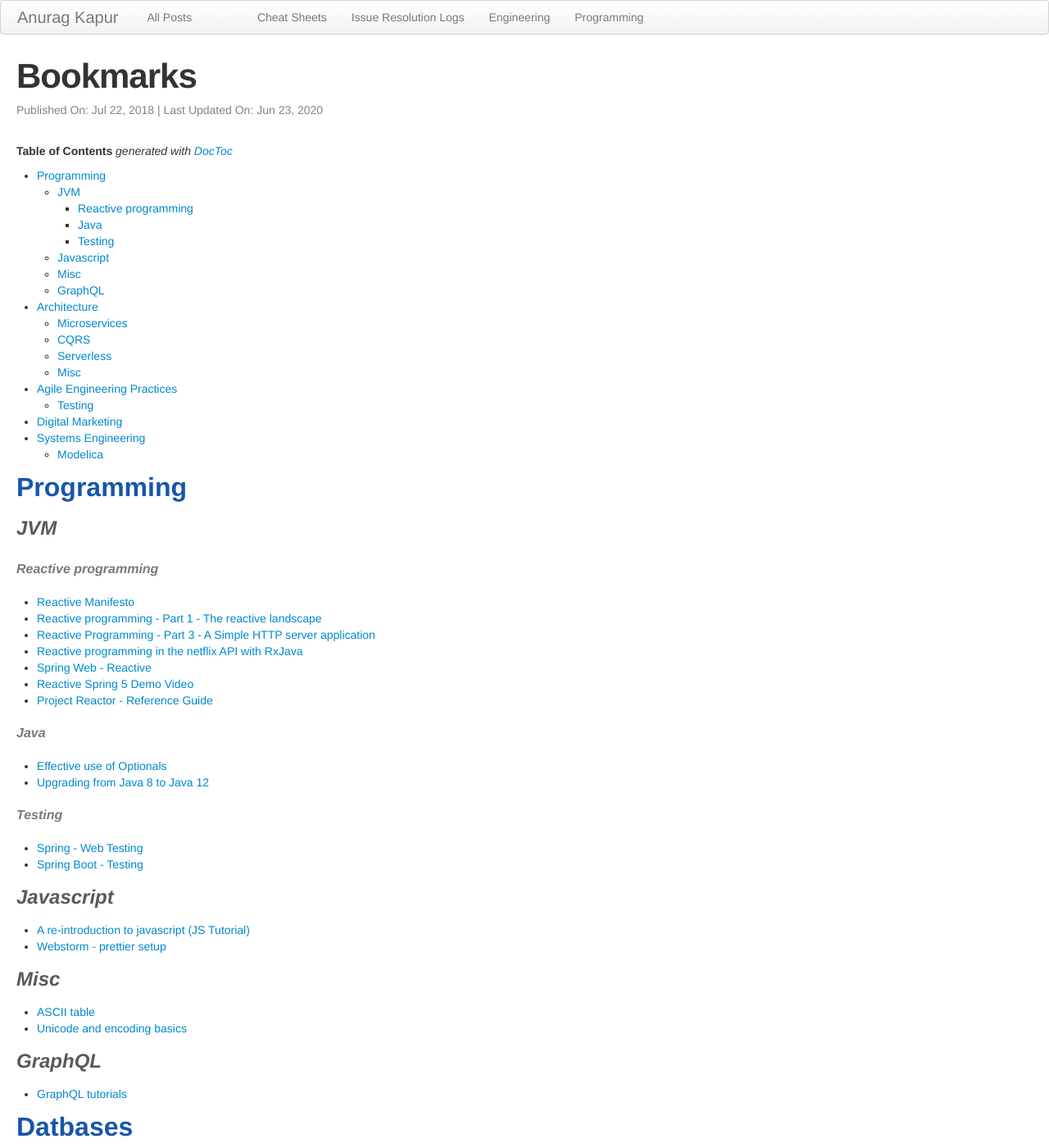
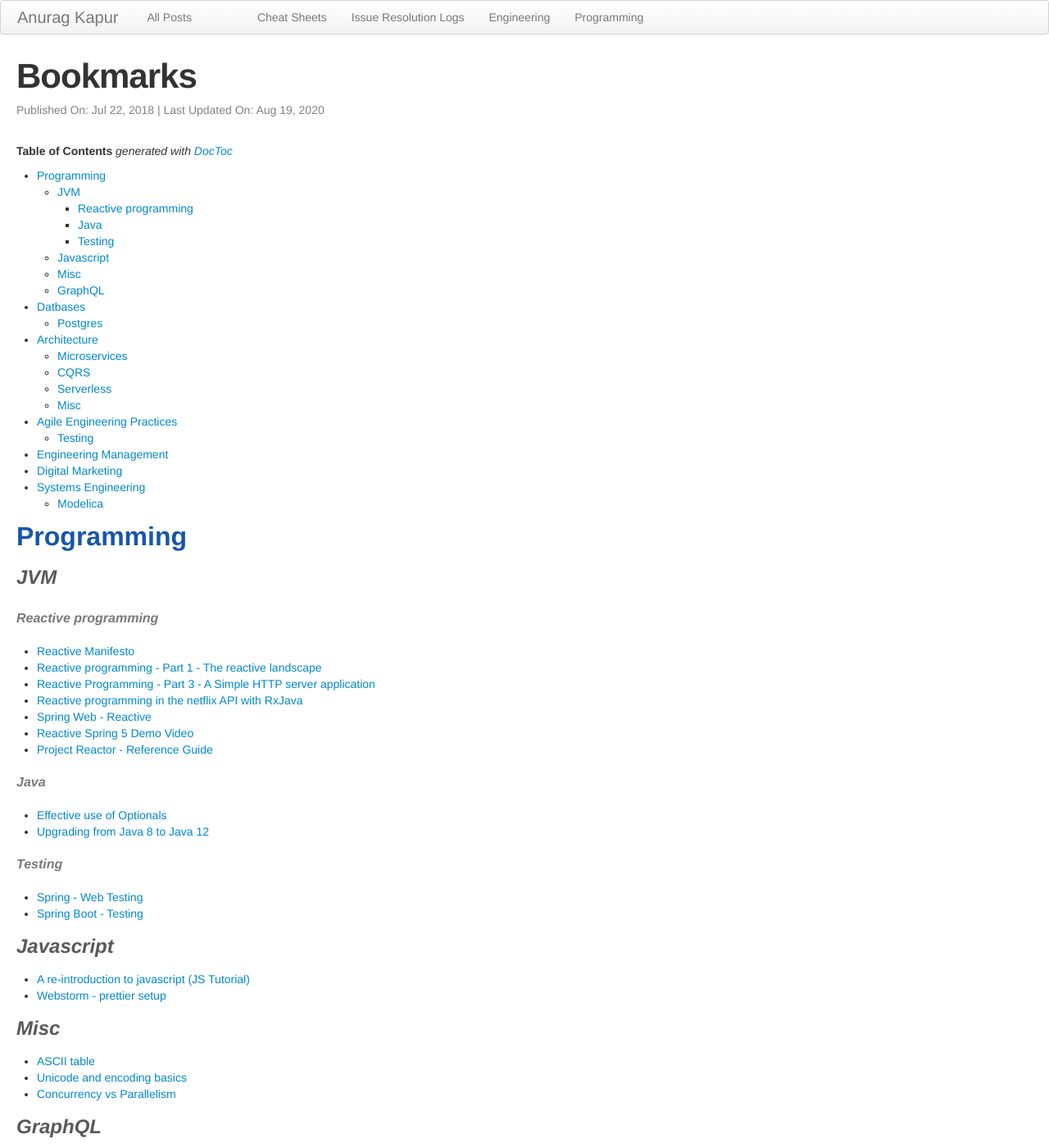
Before and after one commit to anuragkapur/anuragkapur.github.io, a Jekyll site: the page built from blog/engineering/_posts/2018-07-22-bookmarks.md, in a window 1280 px wide and 1400 px high. Shown: the whole window at 82% size. Built offline with Jekyll 4.4.1, drawn with Linux system fonts in a browser that asks for light colours; comment, search, counter and statistics services are not loaded.

Commit message:
Add last updated date, update toc, add new bookmark for concurrency vs parallelism

```diff
--- a/blog/engineering/_posts/2018-07-22-bookmarks.md
+++ b/blog/engineering/_posts/2018-07-22-bookmarks.md
@@ -2,7 +2,7 @@
 layout: post
 title:  "Bookmarks"
 date:   2018-07-22 22:14:00 +0000
-lastUpdatedDate: 2020-06-23 22:14:00 +0000
+lastUpdatedDate: 2020-08-19 00:00:00 +0000
 categories: engineering
 tags: engineering
 teaser: Useful bookmarks - a collection of engineering related online resources
@@ -21,6 +21,8 @@ permalink: /blog/bookmarks
   - [Javascript](#javascript)
   - [Misc](#misc)
   - [GraphQL](#graphql)
+- [Datbases](#datbases)
+  - [Postgres](#postgres)
 - [Architecture](#architecture)
   - [Microservices](#microservices)
   - [CQRS](#cqrs)
@@ -28,6 +30,7 @@ permalink: /blog/bookmarks
   - [Misc](#misc-1)
 - [Agile Engineering Practices](#agile-engineering-practices)
   - [Testing](#testing-1)
+- [Engineering Management](#engineering-management)
 - [Digital Marketing](#digital-marketing)
 - [Systems Engineering](#systems-engineering)
   - [Modelica](#modelica)
@@ -60,6 +63,7 @@ permalink: /blog/bookmarks
 ## Misc
 * [ASCII table](https://www.asciitable.com/)
 * [Unicode and encoding basics](https://www.joelonsoftware.com/2003/10/08/the-absolute-minimum-every-software-developer-absolutely-positively-must-know-about-unicode-and-character-sets-no-excuses/)
+* [Concurrency vs Parallelism](https://stackoverflow.com/questions/1050222/what-is-the-difference-between-concurrency-and-parallelism)
 
 ## GraphQL
 * [GraphQL tutorials](https://www.howtographql.com)
```
